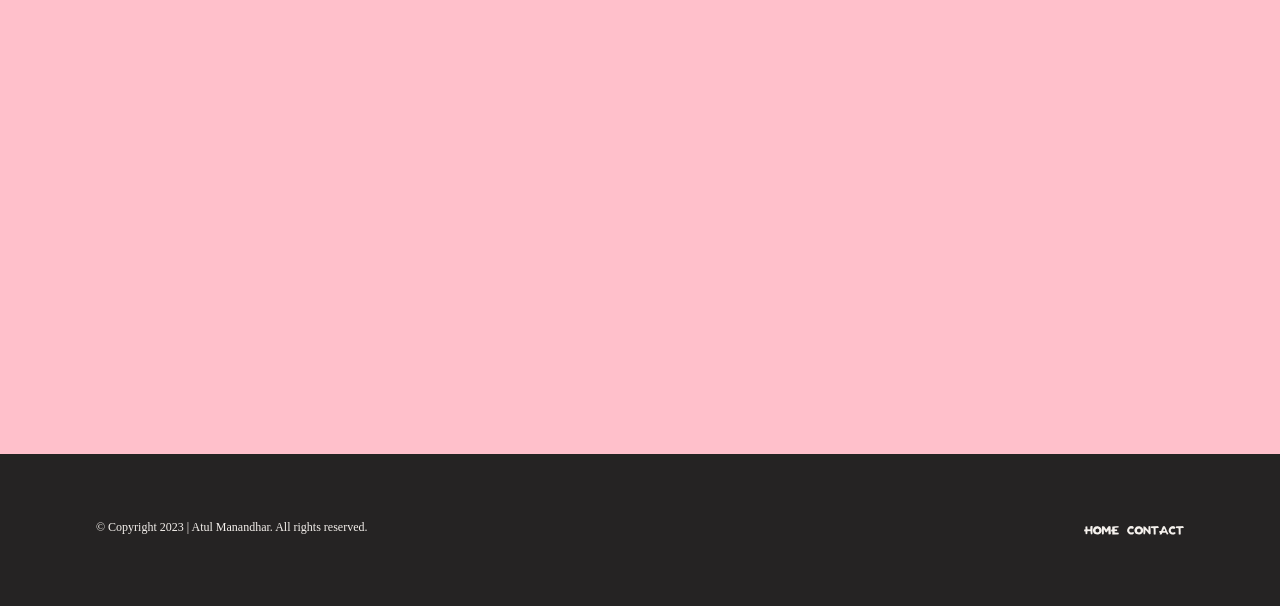
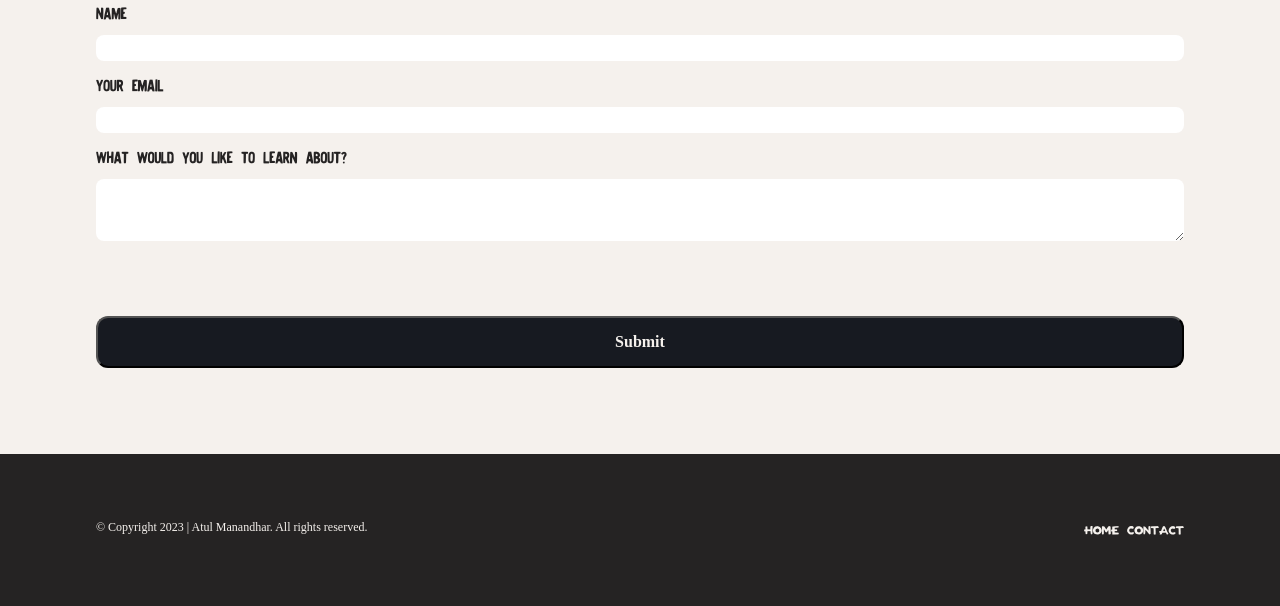
Before and after one commit to Atulmanandhar/WebDesignFanshawe, a plain HTML site: page contact.html in a window 1280 px wide. Shown: the part 194-800 px from the top of the page. Drawn offline with Linux system fonts and the light colour scheme; a web font is replaced by a local one.

Commit message:
added contact form

```diff
--- a/contact.html
+++ b/contact.html
@@ -7,20 +7,45 @@
     <link rel="stylesheet" href="style.css" />
   </head>
   <body>
-    <section id="contact" style="background: pink">
+    <section id="contact">
       <nav>
         <ul>
           <li>
-            <a href="" tabindex="1">Home</a>
+            <a href="index.html" tabindex="1">Home</a>
           </li>
           <li>
             <div class="divider" />
           </li>
           <li>
-            <a href="" tabindex="2">Contact</a>
+            <a href="contact.html" tabindex="2">Contact</a>
           </li>
         </ul>
       </nav>
+
+      <div class="container-wrapper">
+        <h2>Reach out to us</h2>
+        <form id="contact-form">
+          <div class="input-group">
+            <label for="name">Name</label>
+            <input type="text" name="name" id="name" required />
+          </div>
+          <div class="input-group">
+            <label for="email">Your Email</label>
+            <input
+              type="email"
+              name="email"
+              placeholder=""
+              id="email"
+              required
+            />
+          </div>
+          <div class="input-group">
+            <label for="learn">What would you like to learn about?</label>
+            <textarea id="learn" rows="3"></textarea>
+          </div>
+          <button type="submit">Submit</button>
+        </form>
+      </div>
 
       <footer>
         <div class="container-wrapper footer-wrapper">
@@ -31,10 +56,10 @@
             <h3>Useful links</h3>
             <ul>
               <li>
-                <a href="">Home</a>
+                <a href="index.html">Home</a>
               </li>
               <li>
-                <a href="">Contact</a>
+                <a href="contact.html">Contact</a>
               </li>
             </ul>
           </div>
--- a/style.css
+++ b/style.css
@@ -131,7 +131,7 @@ p {
 }
 
 #home > section {
-  height: 100vh;
+  min-height: 100vh;
   width: 100%;
   scroll-snap-align: start;
   scroll-snap-stop: always;
@@ -396,7 +396,49 @@ footer ul {
 #contact {
   height: 100vh;
   width: 100%;
+  background-color: var(--white);
   position: relative;
+  padding-top: 70px;
+}
+
+#contact-form {
+  display: flex;
+  flex-direction: column;
+  gap: 0.7rem;
+}
+
+#contact-form > .input-group {
+  display: flex;
+  flex-direction: column;
+  gap: 0.3rem;
+}
+
+#contact-form label {
+  font-size: 20px;
+  font-family: var(--ff-sandman);
+}
+
+#contact-form input,
+#contact-form textarea {
+  padding: 4px 8px;
+  border-radius: 8px;
+  border: 0;
+  font-size: 12px;
+}
+
+button {
+  padding-block: 12px;
+  margin-block-start: 4rem;
+  background-color: var(--rich-black);
+  color: var(--white);
+  cursor: pointer;
+  font-weight: bold;
+  border-radius: 12px;
+  transition: background-color 0.4s ease;
+}
+
+button:hover {
+  background-color: rgb(23, 26, 33, 0.8);
 }
 
 /* desktop */
```
Also changed, not shown: index.html (+4 -4 lines).
